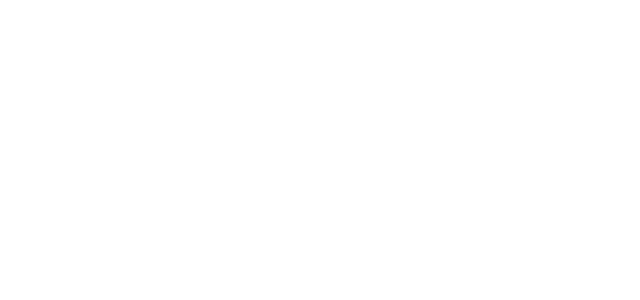
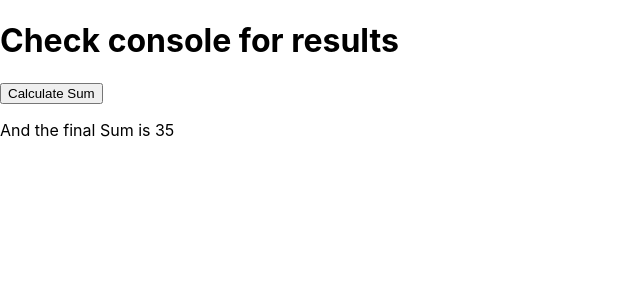
Before and after one commit to muh-younus/Logic-Building, a React (Create React App) app: page / in a window 1280 px wide. Shown: the top 300 px of the page, without its empty margins (0-640 px from the left). Built offline with nearby package versions, Linux system fonts and the light colour scheme.

Commit message:
anothr commit

```diff
--- a/src/module/Day5.js
+++ b/src/module/Day5.js
@@ -1,11 +1,31 @@
-import React from 'react'
+import React, { useEffect, useState } from 'react'
 
 function Day5() {
+  const [result, setResult] = useState(0);
+  let array = [2, 3, 4, 5, 6, 7, 8];
+
+  function sum() {
+    let count = 0;
+    for (let i = 0; i < array.length; i++) {
+       count = count + array[i];
+      console.log(i,"  ",count);
+    }
+   setResult(count);
+  }
+  useEffect(() => {
+    sum();
+  }, []); // Empty dependency array means this runs once when the component mounts
+
+  // Call the function so it runs when the component renders
+
+
   return (
     <div>
-
+      <h1>Check console for results</h1>
+      <button >Calculate Sum</button>
+      <p> And the final Sum  is {result}</p>
     </div>
-  )
+  );
 }
 
-export default Day5
+export default Day5;
```
